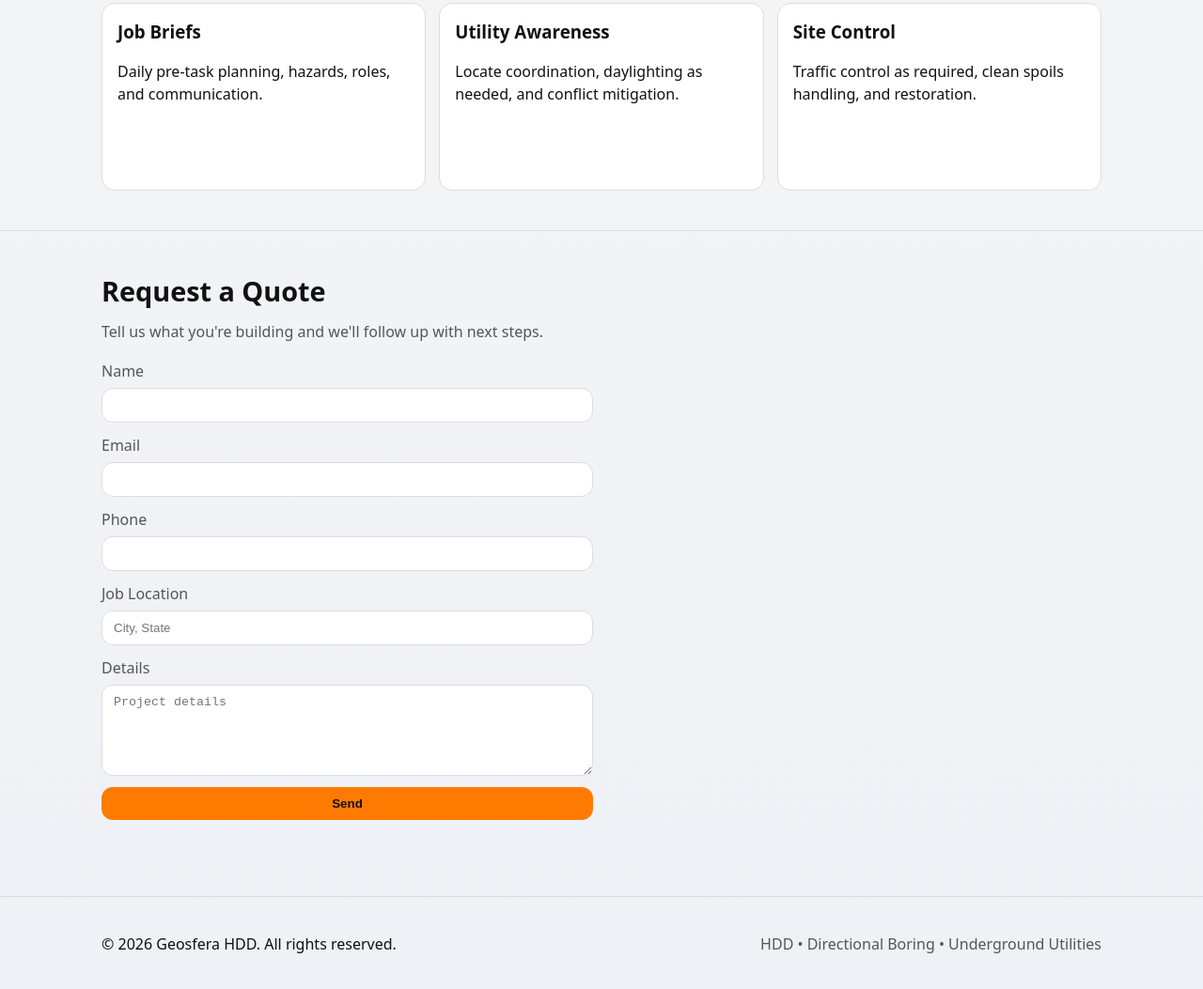
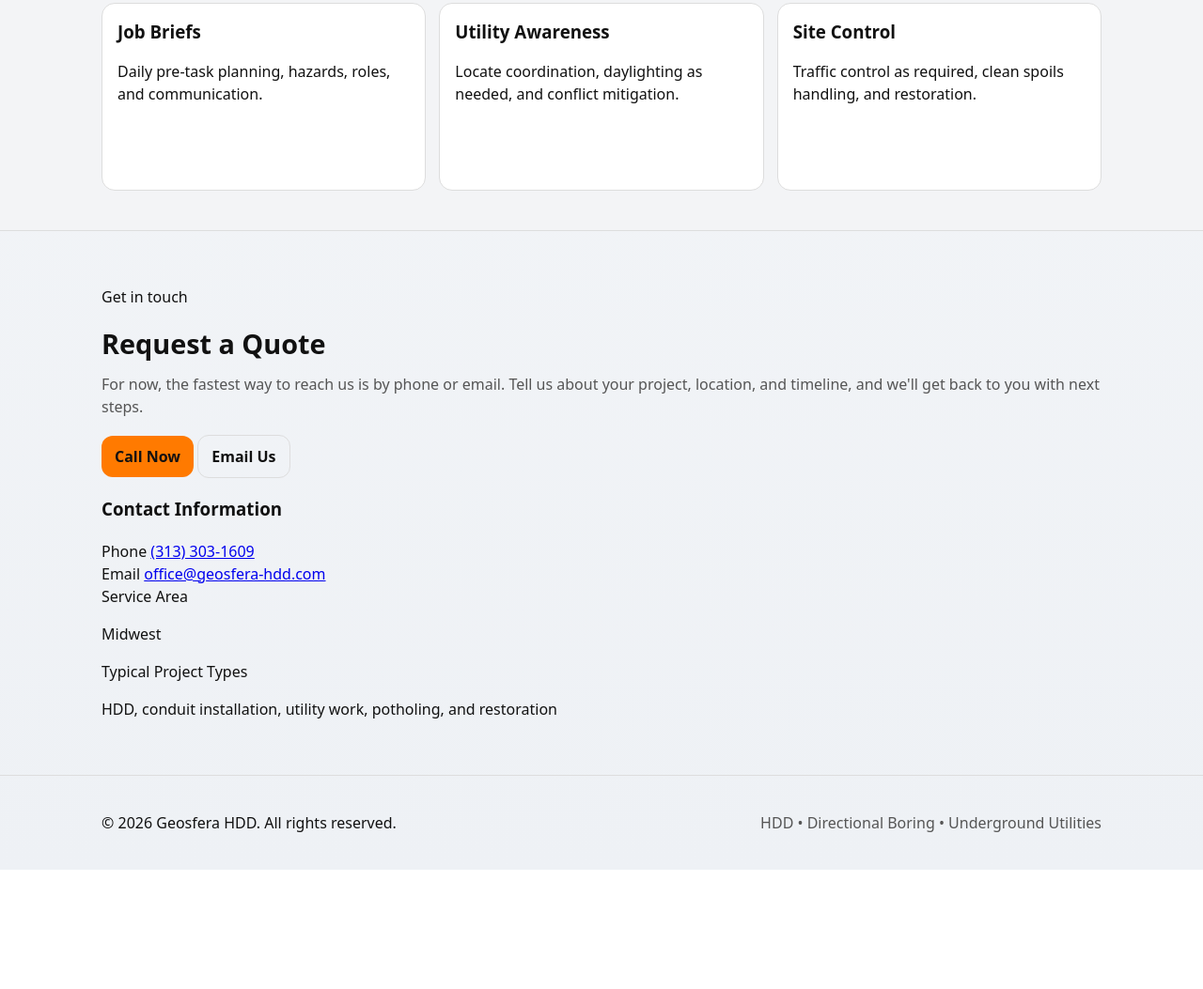
Before and after one commit to rubanyukm/drilling-site-main, a plain HTML site: page index.html in a window 1280 px wide. Shown: the part 1583-2636 px from the top of the page at 94% size. After the commit the page ends 2509 px from the top, so only its background shows below. Drawn offline with Linux system fonts and the light colour scheme.

Commit message:
Replaced contact form for now until I find better hosting

```diff
--- a/index.html
+++ b/index.html
@@ -191,51 +191,45 @@
       </section>
 
       <!-- Contact -->
-      <section id="contact" class="section">
-        <div class="container two-col">
-          <div>
+      <section id="contact" class="section contact-section">
+        <div class="container contact-layout">
+          <div class="contact-copy">
+            <p class="eyebrow">Get in touch</p>
             <h2>Request a Quote</h2>
             <p class="section-lead">
-              Tell us what you're building and we'll follow up with next steps.
+              For now, the fastest way to reach us is by phone or email. Tell us about your project,
+              location, and timeline, and we'll get back to you with next steps.
             </p>
 
-            <form class="form" id="quoteForm">
-              <label>
-                Name
-                <input name="name" type="text" required />
-              </label>
-
-              <label>
-                Email
-                <input name="email" type="email" required />
-              </label>
-
-              <label>
-                Phone
-                <input name="phone" type="tel" />
-              </label>
-
-              <label>
-                Job Location
-                <input name="location" type="text" placeholder="City, State" />
-              </label>
-
-              <label>
-                Details
-                <textarea
-                  name="details"
-                  rows="5"
-                  placeholder="Project details"
-                  required
-                ></textarea>
-              </label>
-
-              <button class="btn" type="submit">Send</button>
-              <p class="tiny muted" id="formMsg" aria-live="polite"></p>
-            </form>
+            <div class="contact-actions">
+              <a class="btn" href="tel:+13133031609">Call Now</a>
+              <a class="btn secondary" href="mailto:office@geosfera-hdd.com">Email Us</a>
+            </div>
           </div>
 
+          <aside class="contact-panel" aria-label="Company contact information">
+            <h3>Contact Information</h3>
 
+            <div class="contact-item">
+              <span class="contact-label">Phone</span>
+              <a href="tel:+13133031609">(313) 303-1609</a>
+            </div>
+
+            <div class="contact-item">
+              <span class="contact-label">Email</span>
+              <a href="mailto:office@geosfera-hdd.com">office@geosfera-hdd.com</a>
+            </div>
+
+            <div class="contact-item">
+              <span class="contact-label">Service Area</span>
+              <p>Midwest</p>
+            </div>
+
+            <div class="contact-item">
+              <span class="contact-label">Typical Project Types</span>
+              <p>HDD, conduit installation, utility work, potholing, and restoration</p>
+            </div>
+          </aside>
         </div>
       </section>
     </main>
--- a/script.js
+++ b/script.js
@@ -12,10 +12,10 @@
 document.querySelector("#year").textContent = String(new Date().getFullYear());
 
 // Front-end only form handler (no backend yet)
-const form = document.querySelector("#quoteForm");
-const formMsg = document.querySelector("#formMsg");
+//const form = document.querySelector("#quoteForm");
+//const formMsg = document.querySelector("#formMsg");
 
-
+/*
 form.addEventListener("submit", (e) => {
   e.preventDefault(); // prevents page refresh
 
@@ -23,3 +23,4 @@
   formMsg.textContent = "Thanks! Your request was captured (demo). Hook this to email next.";
   form.reset();
 });
+*/
```
